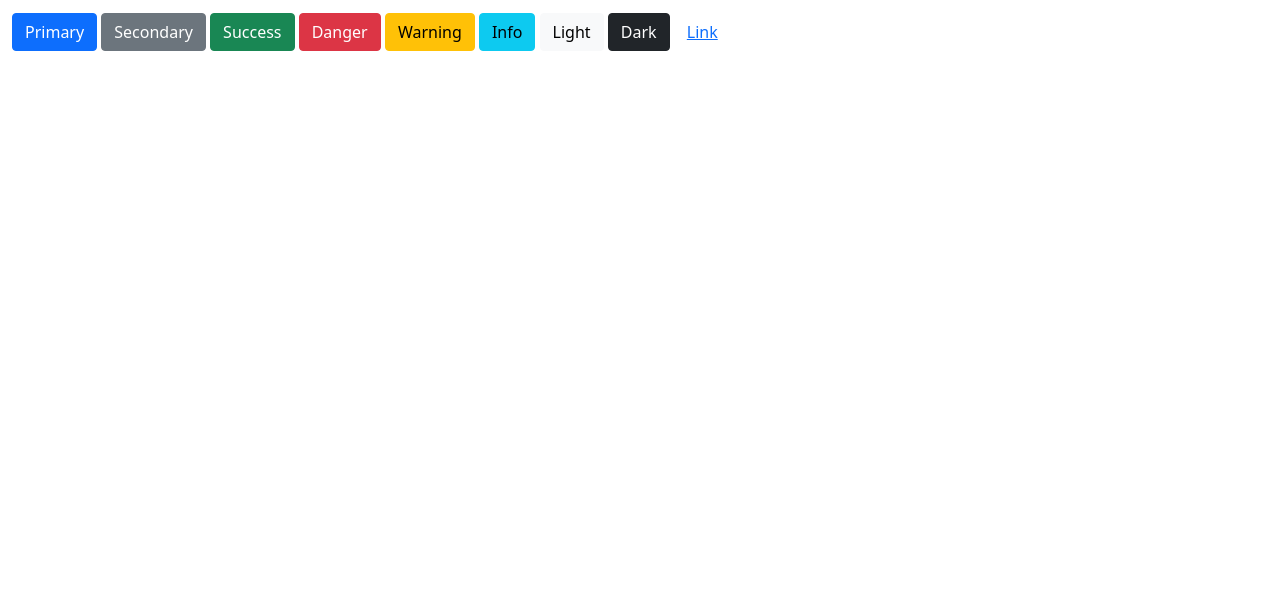
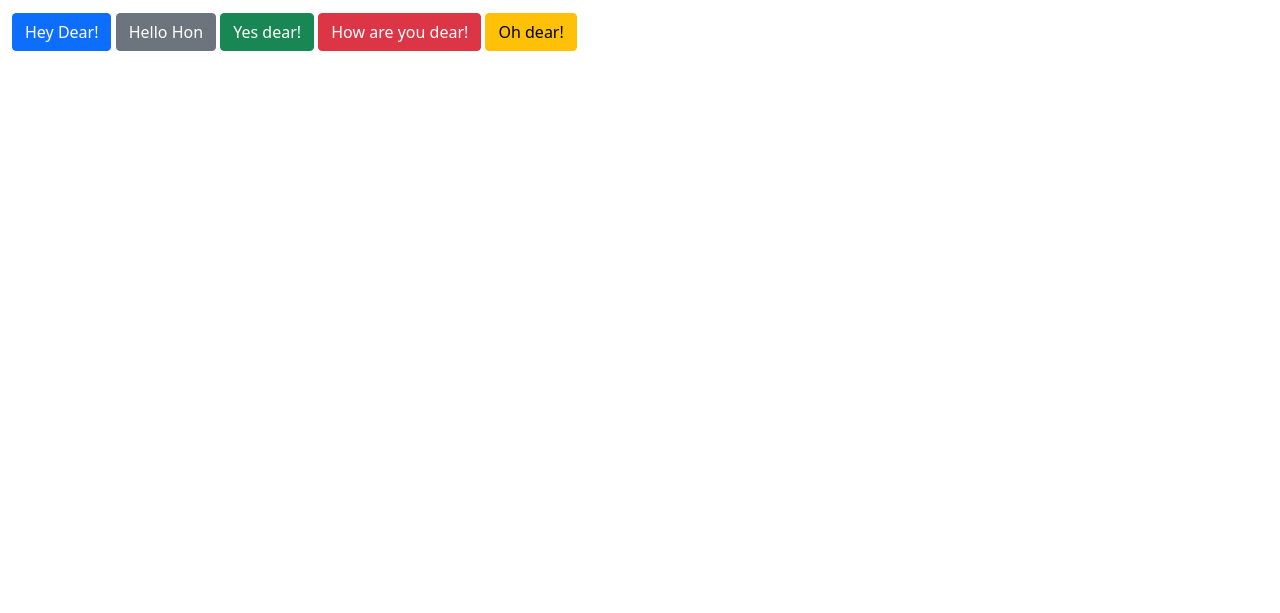
Before and after one commit to folalu101/cat-dog, a plain HTML site: page index.html in a window 1280 px wide. Shown: the part 187-800 px from the top of the page. Drawn offline with Linux system fonts and the light colour scheme.

Commit message:
add row class and colomn

```diff
--- a/index.html
+++ b/index.html
@@ -31,16 +31,20 @@
         <h1>Let Talk to Users</h1>
         <p>Let change the background color to green.</p>
 
-        <button type="button" class="btn btn-primary">Primary</button>
-        <button type="button" class="btn btn-secondary">Secondary</button>
-        <button type="button" class="btn btn-success">Success</button>
-        <button type="button" class="btn btn-danger">Danger</button>
-        <button type="button" class="btn btn-warning">Warning</button>
-        <button type="button" class="btn btn-info">Info</button>
-        <button type="button" class="btn btn-light">Light</button>
-        <button type="button" class="btn btn-dark">Dark</button>
+        <button type="button" class="btn btn-primary">Hey Dear!</button>
+        <button type="button" class="btn btn-secondary">Hello Hon</button>
+        <button type="button" class="btn btn-success">Yes dear!</button>
+        <button type="button" class="btn btn-danger">How are you dear!</button>
+        <button type="button" class="btn btn-warning">Oh dear!</button>
 
-        <button type="button" class="btn btn-link">Link</button>
+        <div class="row">
+          <div class="col-md-2.5">
+
+          </div>
+
+        </div>
+
+
 
 
     </div>
```
Also changed, not shown: catdog.html (+8 -0 lines).
